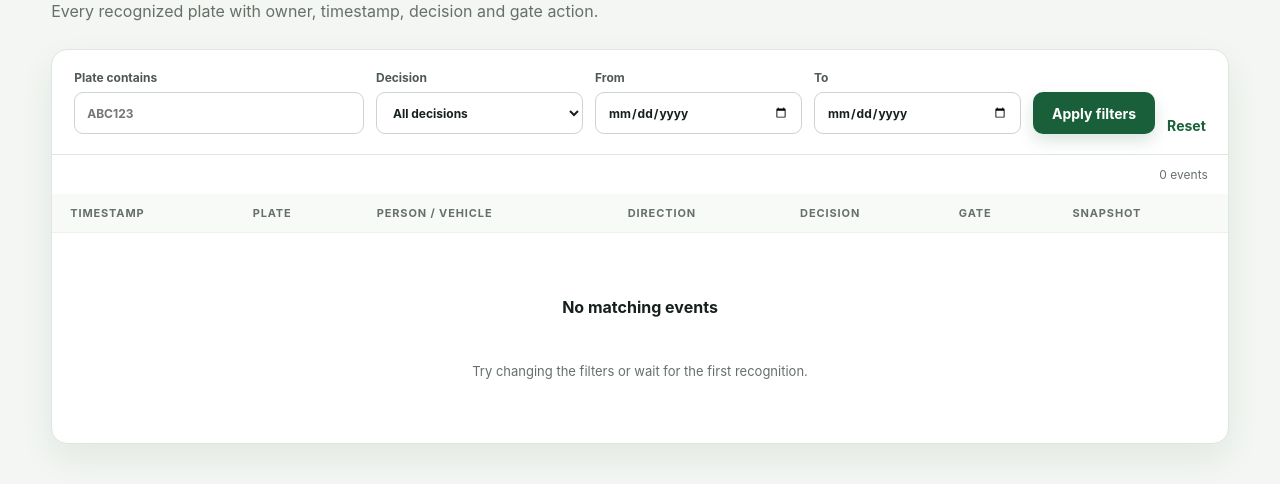
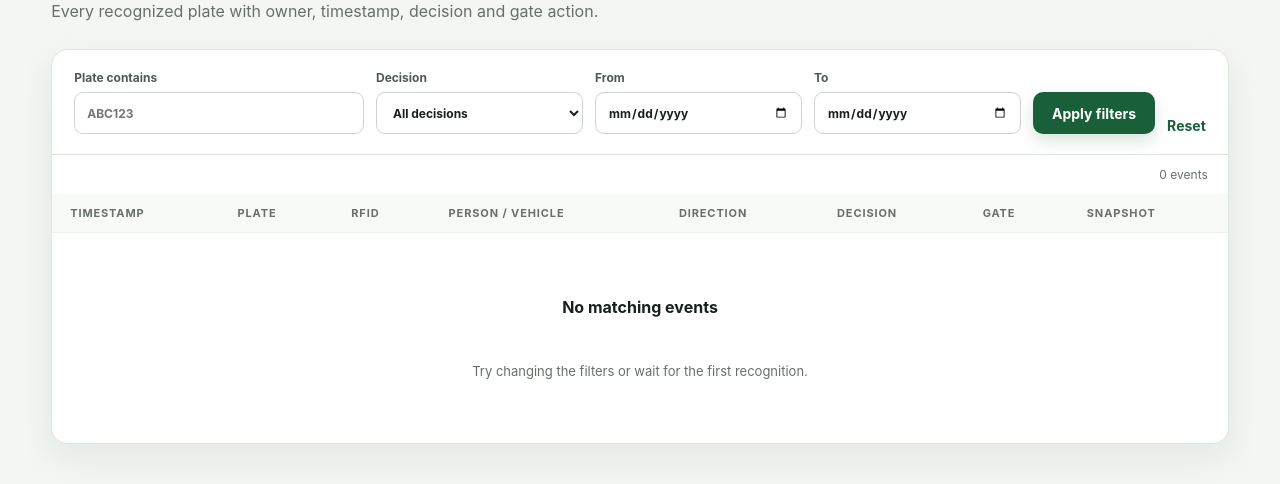
Before and after one commit to T-REXX9/plate-program, a Flask app: page /logs in a window 1280 px wide. Shown: the part 203-687 px from the top of the page. Run offline with Flask 3, Linux system fonts and the light colour scheme; the visitor is signed in with stand-in values (Sample User, id 1); data that the repository does not hold is empty.

Commit message:
Add RFID sticker authorization

```diff
--- a/web/app.py
+++ b/web/app.py
@@ -30,6 +30,8 @@ from flask import (
     url_for,
 )
 from werkzeug.security import check_password_hash, generate_password_hash
+
+from authorization import authorize_plate_and_rfid, normalize_rfid
 
 
 PROJECT_DIR = Path(__file__).resolve().parent.parent
@@ -319,15 +321,22 @@ def reader_recognition():
     except ValueError:
         return {"error": "Detector confidence must be numeric."}, 400
     detector_confidence = min(1.0, max(0.0, detector_confidence))
+    rfid_number = normalize_rfid(request.form.get("rfid", ""))
+    if len(rfid_number) > 64:
+        return {"error": "RFID number cannot exceed 64 alphanumeric characters."}, 400
+    rfid_required = request.form.get("rfid_required", "0").strip().lower() in {
+        "1", "true", "yes", "on"
+    }
 
     image = request.files.get("image")
-    if image is None:
+    image_bytes = image.read() if image is not None else b""
+    if image is None and not (rfid_required and rfid_number):
         return {"error": "The enhanced plate crop is required."}, 400
-    image_bytes = image.read()
-    if not image_bytes or len(image_bytes) > app.config["MAX_CONTENT_LENGTH"]:
-        return {"error": "The plate crop is empty or too large."}, 400
-    if not image_bytes.startswith(b"\xff\xd8\xff"):
-        return {"error": "The plate crop must be a JPEG image."}, 400
+    if image is not None:
+        if not image_bytes or len(image_bytes) > app.config["MAX_CONTENT_LENGTH"]:
+            return {"error": "The plate crop is empty or too large."}, 400
+        if not image_bytes.startswith(b"\xff\xd8\xff"):
+            return {"error": "The plate crop must be a JPEG image."}, 400
 
     connection = get_db()
     vehicle = connection.execute(
@@ -340,13 +349,35 @@ def reader_recognition():
         """,
         (plate,),
     ).fetchone()
-    authorized = vehicle is not None
+    rfid_vehicle = None
+    if rfid_required and rfid_number:
+        rfid_vehicle = connection.execute(
+            """
+            SELECT v.id, v.owner_name
+            FROM rfid_stickers r
+            JOIN vehicles v ON v.id = r.vehicle_id
+            WHERE r.sticker_value = ? AND r.is_active = 1
+              AND v.is_active = 1
+              AND (v.registration_expires_on IS NULL
+                   OR v.registration_expires_on >= CURRENT_DATE)
+            LIMIT 1
+            """,
+            (rfid_number,),
+        ).fetchone()
+    authorized, rfid_authorized, authorization_reason = authorize_plate_and_rfid(
+        vehicle["id"] if vehicle else None,
+        rfid_required,
+        rfid_number,
+        rfid_vehicle["id"] if rfid_vehicle else None,
+    )
+    authorized_vehicle = rfid_vehicle if rfid_required else vehicle
     decision = "authorized" if authorized else "denied"
 
     duplicate = connection.execute(
         """
         SELECT id FROM access_events
-        WHERE plate_number = ? AND detected_at >= TIMESTAMPADD(
+        WHERE plate_number = ? AND COALESCE(rfid_number, '') = ?
+          AND detected_at >= TIMESTAMPADD(
             SECOND,
             -CAST(COALESCE((SELECT `value` FROM settings
                 WHERE `key` = 'duplicate_event_seconds'), '30') AS SIGNED),
@@ -354,33 +385,40 @@ def reader_recognition():
         )
         ORDER BY detected_at DESC LIMIT 1
         """,
-        (plate,),
+        (plate, rfid_number),
     ).fetchone()
 
     event_id = duplicate["id"] if duplicate else None
     if duplicate is None:
-        crop_directory = OUTPUT_DIR / "Plate-Crops"
-        crop_directory.mkdir(parents=True, exist_ok=True)
-        timestamp = datetime.now().strftime("%Y%m%d-%H%M%S-%f")
-        crop_path = crop_directory / f"{timestamp}-{plate}.jpg"
-        crop_path.write_bytes(image_bytes)
-        temporary_latest = LATEST_CAPTURE_PATH.with_suffix(".tmp.jpg")
-        temporary_latest.write_bytes(image_bytes)
-        temporary_latest.replace(LATEST_CAPTURE_PATH)
-        relative_crop_path = crop_path.relative_to(PROJECT_DIR).as_posix()
+        relative_crop_path = None
+        if image_bytes:
+            crop_directory = OUTPUT_DIR / "Plate-Crops"
+            crop_directory.mkdir(parents=True, exist_ok=True)
+            timestamp = datetime.now().strftime("%Y%m%d-%H%M%S-%f")
+            crop_path = crop_directory / f"{timestamp}-{plate}.jpg"
+            crop_path.write_bytes(image_bytes)
+            temporary_latest = LATEST_CAPTURE_PATH.with_suffix(".tmp.jpg")
+            temporary_latest.write_bytes(image_bytes)
+            temporary_latest.replace(LATEST_CAPTURE_PATH)
+            relative_crop_path = crop_path.relative_to(PROJECT_DIR).as_posix()
         cursor = connection.execute(
             """
             INSERT INTO access_events (
-                vehicle_id, plate_number, decision, gate_action,
-                detector_confidence, image_path
-            ) VALUES (?, ?, ?, 'not_requested', ?, ?)
+                vehicle_id, plate_number, rfid_number, rfid_required,
+                rfid_authorized, decision, gate_action,
+                detector_confidence, image_path, notes
+            ) VALUES (?, ?, ?, ?, ?, ?, 'not_requested', ?, ?, ?)
             """,
             (
-                vehicle["id"] if vehicle else None,
+                authorized_vehicle["id"] if authorized_vehicle else None,
                 plate,
+                rfid_number or None,
+                int(rfid_required),
+                int(rfid_authorized),
                 decision,
                 detector_confidence,
                 relative_crop_path,
+                authorization_reason,
             ),
         )
         event_id = cursor.lastrowid
@@ -389,10 +427,11 @@ def reader_recognition():
         """
         UPDATE system_status
         SET camera_state = 'remote', detector_state = 'idle', last_plate = ?,
+            last_rfid = ?,
             last_heartbeat = CURRENT_TIMESTAMP, updated_at = CURRENT_TIMESTAMP
         WHERE id = 1
         """,
-        (plate,),
+        (plate, rfid_number or None),
     )
     try:
         command_id = int(request.form.get("command_id", "0"))
@@ -406,7 +445,11 @@ def reader_recognition():
                 result_message = ?
             WHERE id = ? AND status IN ('pending', 'active')
             """,
-            (f"Recognized {plate}", command_id),
+            (
+                f"Recognized {plate}"
+                + (f" / RFID {rfid_number}" if rfid_number else ""),
+                command_id,
+            ),
         )
     connection.commit()
     return {
@@ -415,8 +458,12 @@ def reader_recognition():
         "decision": decision,
         "duplicate": duplicate is not None,
         "event_id": event_id,
-        "owner": vehicle["owner_name"] if vehicle else None,
+        "owner": authorized_vehicle["owner_name"] if authorized_vehicle else None,
         "plate": plate,
+        "rfid": rfid_number or None,
+        "rfid_required": rfid_required,
+        "rfid_authorized": rfid_authorized,
+        "authorization_reason": authorization_reason,
     }
 
 
@@ -539,7 +586,7 @@ def load_dashboard_state() -> dict[str, Any]:
     ).fetchone()
     recent_events = connection.execute(
         """
-        SELECT e.id, e.plate_number, e.decision, e.gate_action,
+        SELECT e.id, e.plate_number, e.rfid_number, e.decision, e.gate_action,
                DATE_FORMAT(e.detected_at, '%Y-%m-%d %H:%i:%s') AS local_time,
                v.owner_name, v.vehicle_type, v.make, v.model
         FROM access_events e
@@ -550,7 +597,8 @@ def load_dashboard_state() -> dict[str, Any]:
     ).fetchall()
     latest_event = connection.execute(
         """
-        SELECT e.id, e.plate_number, e.decision,
+        SELECT e.id, e.plate_number, e.rfid_number, e.rfid_required,
+               e.rfid_authorized, e.decision,
                DATE_FORMAT(e.detected_at, '%Y-%m-%d %H:%i:%s') AS local_time,
                v.owner_name
         FROM access_events e
@@ -579,7 +627,7 @@ def load_dashboard_state() -> dict[str, Any]:
     ).fetchall()
     system = connection.execute(
         """
-        SELECT id, camera_state, detector_state, gate_state, last_plate,
+        SELECT id, camera_state, detector_state, gate_state, last_plate, last_rfid,
                DATE_FORMAT(last_heartbeat, '%Y-%m-%d %H:%i:%s') AS last_heartbeat,
                DATE_FORMAT(updated_at, '%Y-%m-%d %H:%i:%s') AS updated_at
         FROM system_status WHERE id = 1
@@ -639,6 +687,7 @@ def dashboard_sync():
             "detector_state": system["detector_state"],
             "gate_state": system["gate_state"],
             "last_plate": system["last_plate"],
+            "last_rfid": system["last_rfid"],
             "last_heartbeat": system["last_heartbeat"],
         },
     }
@@ -702,15 +751,31 @@ def vehicles():
         wildcard = f"%{query}%"
         records = get_db().execute(
             """
-            SELECT * FROM vehicles
-            WHERE plate_number LIKE ? OR owner_name LIKE ? OR make LIKE ? OR model LIKE ?
-            ORDER BY is_active DESC, plate_number
+            SELECT v.*,
+                   (SELECT r.sticker_value FROM rfid_stickers r
+                    WHERE r.vehicle_id = v.id AND r.is_active = 1
+                    ORDER BY r.id LIMIT 1) AS rfid_number
+            FROM vehicles v
+            WHERE v.plate_number LIKE ? OR v.owner_name LIKE ?
+               OR v.make LIKE ? OR v.model LIKE ?
+               OR EXISTS (
+                   SELECT 1 FROM rfid_stickers r
+                   WHERE r.vehicle_id = v.id AND r.sticker_value LIKE ?
+               )
+            ORDER BY v.is_active DESC, v.plate_number
             """,
-            (wildcard, wildcard, wildcard, wildcard),
+            (wildcard, wildcard, wildcard, wildcard, wildcard),
         ).fetchall()
     else:
         records = get_db().execute(
-            "SELECT * FROM vehicles ORDER BY is_active DESC, plate_number"
+            """
+            SELECT v.*,
+                   (SELECT r.sticker_value FROM rfid_stickers r
+                    WHERE r.vehicle_id = v.id AND r.is_active = 1
+                    ORDER BY r.id LIMIT 1) AS rfid_number
+            FROM vehicles v
+            ORDER BY v.is_active DESC, v.plate_number
+            """
         ).fetchall()
     return render_template("vehicles.html", vehicles=records, query=query)
 
@@ -727,9 +792,11 @@ def vehicle_form_values() -> dict[str, str]:
         "registration_expires_on",
         "photo_path",
         "notes",
+        "rfid_number",
     )
     values = {field: request.form.get(field, "").strip() for field in fields}
     values["plate_number"] = normalize_plate(request.form.get("plate_number", ""))
+    values["rfid_number"] = normalize_rfid(values["rfid_number"])
     return values
 
 
@@ -741,6 +808,8 @@ def vehicle_new():
         values = vehicle_form_values()
         if not values["plate_number"] or not values["owner_name"]:
             flash("Plate number and owner name are required.", "error")
+        elif values["rfid_number"] and not 4 <= len(values["rfid_number"]) <= 64:
+            flash("RFID sticker value must contain 4 to 64 letters or digits.", "error")
         else:
             try:
                 connection = get_db()
@@ -756,12 +825,17 @@ def vehicle_new():
                         "contact_number", "email", "registration_expires_on", "photo_path", "notes"
                     )),
                 )
+                if values["rfid_number"]:
+                    connection.execute(
+                        "INSERT INTO rfid_stickers (vehicle_id, sticker_value) VALUES (?, ?)",
+                        (cursor.lastrowid, values["rfid_number"]),
+                    )
                 record_audit("create_vehicle", "vehicle", cursor.lastrowid, values["plate_number"])
                 connection.commit()
                 flash(f'{values["plate_number"]} was registered successfully.', "success")
                 return redirect(url_for("vehicles"))
             except IntegrityError:
-                flash("That plate number is already registered or is invalid.", "error")
+                flash("That plate or RFID sticker is already registered or is invalid.", "error")
     return render_template("vehicle_form.html", vehicle=values, editing=False)
 
 
@@ -769,12 +843,27 @@ def vehicle_new():
 @role_required("administrator")
 def vehicle_edit(vehicle_id: int):
     connection = get_db()
-    existing = connection.execute("SELECT * FROM vehicles WHERE id = ?", (vehicle_id,)).fetchone()
+    existing = connection.execute(
+        """
+        SELECT v.*,
+               (SELECT r.sticker_value FROM rfid_stickers r
+                WHERE r.vehicle_id = v.id AND r.is_active = 1
+                ORDER BY r.id LIMIT 1) AS rfid_number
+        FROM vehicles v WHERE v.id = ?
+        """,
+        (vehicle_id,),
+    ).fetchone()
     if existing is None:
         abort(404)
     values: dict[str, Any] = dict(existing)
     if request.method == "POST":
         values = vehicle_form_values()
+        if not values["plate_number"] or not values["owner_name"]:
+            flash("Plate number and owner name are required.", "error")
+            return render_template("vehicle_form.html", vehicle=values, editing=True)
+        if values["rfid_number"] and not 4 <= len(values["rfid_number"]) <= 64:
+            flash("RFID sticker value must contain 4 to 64 letters or digits.", "error")
+            return render_template("vehicle_form.html", vehicle=values, editing=True)
         try:
             connection.execute(
                 """
@@ -789,12 +878,18 @@ def vehicle_edit(vehicle_id: int):
                     "contact_number", "email", "registration_expires_on", "photo_path", "notes"
                 )) + (vehicle_id,),
             )
+            connection.execute("DELETE FROM rfid_stickers WHERE vehicle_id = ?", (vehicle_id,))
+            if values["rfid_number"]:
+                connection.execute(
+                    "INSERT INTO rfid_stickers (vehicle_id, sticker_value) VALUES (?, ?)",
+                    (vehicle_id, values["rfid_number"]),
+                )
             record_audit("update_vehicle", "vehicle", vehicle_id, values["plate_number"])
             connection.commit()
             flash("Vehicle details updated.", "success")
             return redirect(url_for("vehicles"))
         except IntegrityError:
-            flash("That plate number is already registered or is invalid.", "error")
+            flash("That plate or RFID sticker is already registered or is invalid.", "error")
     return render_template("vehicle_form.html", vehicle=values, editing=True)
 
 
@@ -959,7 +1054,8 @@ def logs_export():
     records = get_db().execute(
         f"""
         SELECT DATE_FORMAT(e.detected_at, '%Y-%m-%d %H:%i:%s') AS local_time,
-               e.plate_number, coalesce(v.owner_name, 'Unknown') AS owner_name,
+               e.plate_number, coalesce(e.rfid_number, '') AS rfid_number,
+               coalesce(v.owner_name, 'Unknown') AS owner_name,
                coalesce(v.vehicle_type, '') AS vehicle_type,
                coalesce(v.make, '') AS make, coalesce(v.model, '') AS model,
                e.direction, e.decision, e.gate_action,
@@ -974,7 +1070,7 @@ def logs_export():
     output = io.StringIO()
     writer = csv.writer(output)
     writer.writerow([
-        "Timestamp", "Plate", "Owner", "Vehicle type", "Make", "Model",
+        "Timestamp", "Plate", "RFID", "Owner", "Vehicle type", "Make", "Model",
         "Direction", "Decision", "Gate action", "Detector confidence",
         "OCR confidence", "Image path",
     ])
--- a/web/static/styles.css
+++ b/web/static/styles.css
@@ -102,6 +102,7 @@ button { cursor: pointer; }
 .event-photo-details { display: flex; align-items: center; justify-content: center; gap: 14px; padding: 18px 24px 24px; color: var(--muted); font-size: 12px; }
 .event-photo-details strong { color: var(--ink); font-size: 14px; }
 .capture-timing { padding: 4px 7px; border-radius: 999px; background: var(--blue-soft); color: #365778; font-weight: 800; white-space: nowrap; }
+.rfid-value { padding: 4px 7px; border-radius: 999px; background: #f1ecff; color: #594480; font-family: "SFMono-Regular", Consolas, monospace; font-weight: 800; white-space: nowrap; }
 .event-photo-placeholder { display: grid; place-content: center; gap: 8px; min-height: 280px; padding: 30px; color: var(--muted); text-align: center; }
 .event-photo-placeholder strong { color: var(--ink); font-size: 17px; }
 .panel-heading { display: flex; justify-content: space-between; align-items: center; gap: 16px; padding: 22px 24px; border-bottom: 1px solid var(--line); }
@@ -227,7 +228,7 @@ input:focus, select:focus, textarea:focus { border-color: var(--green); box-shad
   .dashboard-page .recent-panel td { padding: 6px 9px; font-size: 11px; line-height: 1.15; }
   .dashboard-page .recent-panel .plate { padding: 3px 6px; font-size: 10px; }
   .dashboard-page .recent-panel .status { padding: 3px 6px; font-size: 9px; }
-  .dashboard-page .status-list { display: grid; grid-template-columns: repeat(5, 1fr); padding: 4px 10px; }
+  .dashboard-page .status-list { display: grid; grid-template-columns: repeat(6, 1fr); padding: 4px 10px; }
   .dashboard-page .status-list div { display: block; min-width: 0; padding: 4px 7px; border: 0; border-right: 1px solid #edf0ed; }
   .dashboard-page .status-list div:last-child { border-right: 0; }
   .dashboard-page .status-list dt { margin-bottom: 3px; font-size: 9px; }
--- a/web/templates/dashboard.html
+++ b/web/templates/dashboard.html
@@ -24,6 +24,7 @@
       <div><dt>Reader</dt><dd><span id="detector-indicator" class="indicator {{ 'online' if system.detector_state in ['idle', 'queued', 'active'] else 'offline' }}"></span><span id="system-detector">{{ system.detector_state | title }}</span></dd></div>
       <div><dt>Gate</dt><dd><span id="gate-indicator" class="indicator {{ 'online' if system.gate_state == 'open' else 'neutral' }}"></span><span id="system-gate">{{ system.gate_state | title }}</span></dd></div>
       <div><dt>Last plate</dt><dd id="system-last-plate">{{ system.last_plate or 'None' }}</dd></div>
+      <div><dt>Last RFID</dt><dd id="system-last-rfid">{{ system.last_rfid or 'None' }}</dd></div>
       <div><dt>Heartbeat</dt><dd id="system-heartbeat">{{ system.last_heartbeat or 'Not connected' }}</dd></div>
     </dl>
   </aside>
@@ -58,6 +59,7 @@
       </div>
       <div id="latest-photo-details" class="event-photo-details" {% if not latest_event %}hidden{% endif %}>
         <span id="latest-plate" class="plate">{{ latest_event.plate_number if latest_event else '' }}</span>
+        <span id="latest-rfid" class="rfid-value">RFID {{ (latest_event.rfid_number or 'not read') if latest_event else '' }}</span>
         <strong id="latest-owner">{{ latest_event.owner_name or 'Unregistered vehicle' if latest_event else '' }}</strong>
         <span id="latest-timing" class="capture-timing" {% if not latest_timing %}hidden{% endif %}{% if latest_timing %} title="Frames {{ latest_timing.frames_ms }} ms · YOLO {{ latest_timing.yolo_ms }} ms · OCR {{ latest_timing.ocr_ms }} ms · Upload {{ latest_timing.server_ms }} ms"{% endif %}>{{ latest_timing.total_ms ~ ' ms total' if latest_timing else '' }}</span>
         <span id="latest-time">{{ latest_event.local_time if latest_event else '' }}</span>
@@ -69,12 +71,12 @@
     <div class="panel-heading"><div><h2>Recent access</h2><p>Latest eight vehicles seen at the gate</p></div><a href="{{ url_for('logs') }}">View all</a></div>
     <div class="table-wrap">
       <table>
-        <thead><tr><th>Time</th><th>Plate</th><th>Owner</th><th>Vehicle</th><th>Decision</th></tr></thead>
+        <thead><tr><th>Time</th><th>Plate / RFID</th><th>Owner</th><th>Vehicle</th><th>Decision</th></tr></thead>
         <tbody id="recent-events-body">
         {% for event in recent_events %}
           <tr>
             <td class="nowrap">{{ event.local_time }}</td>
-            <td><span class="plate">{{ event.plate_number }}</span></td>
+            <td><span class="plate">{{ event.plate_number }}</span><small class="cell-note">RFID {{ event.rfid_number or '—' }}</small></td>
             <td>{{ event.owner_name or 'Unknown vehicle' }}</td>
             <td>{{ [event.make, event.model] | select | join(' ') or event.vehicle_type or '—' }}</td>
             <td><span class="status {{ event.decision }}">{{ event.decision }}</span></td>
--- a/web/templates/logs.html
+++ b/web/templates/logs.html
@@ -18,12 +18,13 @@
   <div class="result-count">{{ total }} event{{ '' if total == 1 else 's' }}</div>
   <div class="table-wrap">
     <table>
-      <thead><tr><th>Timestamp</th><th>Plate</th><th>Person / vehicle</th><th>Direction</th><th>Decision</th><th>Gate</th><th>Snapshot</th></tr></thead>
+      <thead><tr><th>Timestamp</th><th>Plate</th><th>RFID</th><th>Person / vehicle</th><th>Direction</th><th>Decision</th><th>Gate</th><th>Snapshot</th></tr></thead>
       <tbody>
       {% for event in events %}
         <tr>
           <td class="nowrap">{{ event.local_time }}</td>
           <td><span class="plate">{{ event.plate_number }}</span></td>
+          <td><span class="rfid-value">{{ event.rfid_number or '—' }}</span></td>
           <td><strong>{{ event.owner_name or 'Unknown vehicle' }}</strong><small class="cell-note">{{ [event.color, event.make, event.model] | select | join(' ') or event.vehicle_type or '' }}</small></td>
           <td>{{ event.direction | title }}</td>
           <td><span class="status {{ event.decision }}">{{ event.decision }}</span></td>
@@ -31,7 +32,7 @@
           <td>{% if event.image_path %}<a href="{{ url_for('event_image', event_id=event.id) }}" target="_blank" rel="noopener">View</a>{% else %}—{% endif %}</td>
         </tr>
       {% else %}
-        <tr><td colspan="7"><div class="empty-state"><strong>No matching events</strong><span>Try changing the filters or wait for the first recognition.</span></div></td></tr>
+        <tr><td colspan="8"><div class="empty-state"><strong>No matching events</strong><span>Try changing the filters or wait for the first recognition.</span></div></td></tr>
       {% endfor %}
       </tbody>
     </table>
--- a/web/templates/vehicle_form.html
+++ b/web/templates/vehicle_form.html
@@ -10,6 +10,7 @@
   <input type="hidden" name="csrf_token" value="{{ csrf_token() }}">
   <fieldset><legend>Identification</legend><div class="form-grid">
     <label>Plate number <span>*</span><input name="plate_number" value="{{ vehicle.plate_number or '' }}" maxlength="20" placeholder="ABC1234" required></label>
+    <label>RFID sticker value<input name="rfid_number" value="{{ vehicle.rfid_number or '' }}" maxlength="64" placeholder="Read from the long-range RFID sticker"></label>
     <label>Owner name <span>*</span><input name="owner_name" value="{{ vehicle.owner_name or '' }}" required></label>
     <label>Vehicle type<select name="vehicle_type"><option value="">Select type</option>{% for type in ['Car','SUV','Van','Truck','Motorcycle','Bus','Other'] %}<option {{ 'selected' if vehicle.vehicle_type == type else '' }}>{{ type }}</option>{% endfor %}</select></label>
     <label>Color<input name="color" value="{{ vehicle.color or '' }}"></label>
--- a/web/templates/vehicles.html
+++ b/web/templates/vehicles.html
@@ -8,7 +8,7 @@
 
 <section class="panel">
   <form class="toolbar" method="get">
-    <label class="search-field"><span class="sr-only">Search vehicles</span><input name="q" value="{{ query }}" placeholder="Search plate, owner, make or model"></label>
+    <label class="search-field"><span class="sr-only">Search vehicles</span><input name="q" value="{{ query }}" placeholder="Search plate, RFID, owner, make or model"></label>
     <button class="secondary-button" type="submit">Search</button>
     {% if query %}<a class="text-link" href="{{ url_for('vehicles') }}">Clear</a>{% endif %}
     <span class="toolbar-count">{{ vehicles | length }} record{{ '' if vehicles|length == 1 else 's' }}</span>
@@ -19,7 +19,7 @@
       <tbody>
       {% for vehicle in vehicles %}
         <tr>
-          <td><span class="plate">{{ vehicle.plate_number }}</span></td>
+          <td><span class="plate">{{ vehicle.plate_number }}</span><small class="cell-note">RFID {{ vehicle.rfid_number or 'not assigned' }}</small></td>
           <td><strong>{{ vehicle.owner_name }}</strong><small class="cell-note">{{ vehicle.email or '' }}</small></td>
           <td>{{ [vehicle.color, vehicle.make, vehicle.model] | select | join(' ') or vehicle.vehicle_type or '—' }}<small class="cell-note">{{ vehicle.vehicle_type or '' }}</small></td>
           <td>{{ vehicle.contact_number or '—' }}</td>
```
Also changed, not shown: database/schema.sql (+26 -1 lines), tests/test_rfid_authorization.py (added, +64 -0 lines), web/authorization.py (added, +27 -0 lines), web/static/dashboard.js (+6 -1 lines), README.md, database/README.md, 1 other file.
